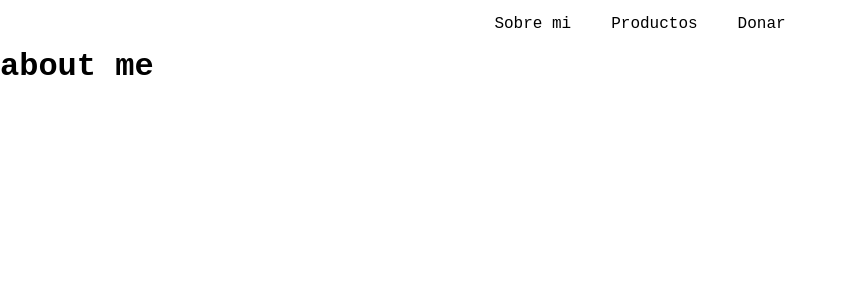
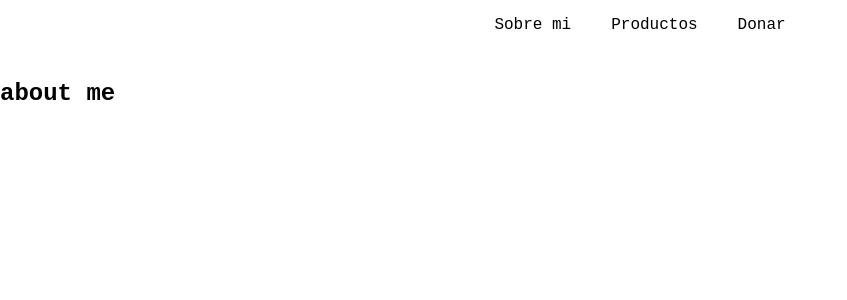
Before and after one commit to Mattewska/oasis-js, a React (Vite) app: page / in a window 1280 px wide. Shown: the top 300 px of the page, without its empty margins (0-847 px from the left). Built offline with nearby package versions, Linux system fonts and the light colour scheme.

Commit message:
error: layout corregido

```diff
--- a/index.html
+++ b/index.html
@@ -7,7 +7,7 @@
     <title>Vite + React</title>
   </head>
   <body>
-    <div id="root" class="root"></div>
+    <section id="root" class="container"></section>
     <script type="module" src="/src/main.jsx"></script>
   </body>
 </html>
--- a/src/components/Header/header.css
+++ b/src/components/Header/header.css
@@ -1,6 +1,7 @@
 .header{
     display: flex;
     justify-content: center;
+    align-items: center;
 }
 
 ul{
--- a/src/index.css
+++ b/src/index.css
@@ -16,10 +16,13 @@ body{
 }
 .main {
     grid-area: main;
-    min-height: 90vh;
 }
-.root {
+.container {
     display: grid;
+    grid-template-columns: repeat(3, 1fr);
+    grid-template-rows: 5rem 1fr;
+    min-height: 100vh;
+    row-gap: 3rem;
     grid-template-areas:
     "header header header"
     "main main main";
--- a/src/pages/Productos/products.css
+++ b/src/pages/Productos/products.css
@@ -1,9 +1,12 @@
 section{
     display: grid;
+    max-width: 140rem;
+    margin: auto;
     grid-template-columns: repeat(
         auto-fill,
         minmax(250px, 1fr)
     );
+    grid-auto-rows: 20rem;
     column-gap: 2.5rem;
     row-gap: 5rem;
 }
@@ -14,7 +17,3 @@ figure img{
     object-fit: fill;
     border-radius: 5px;
 }
-
-figure img:hover{
-    transition: ease-in;
-}
```
